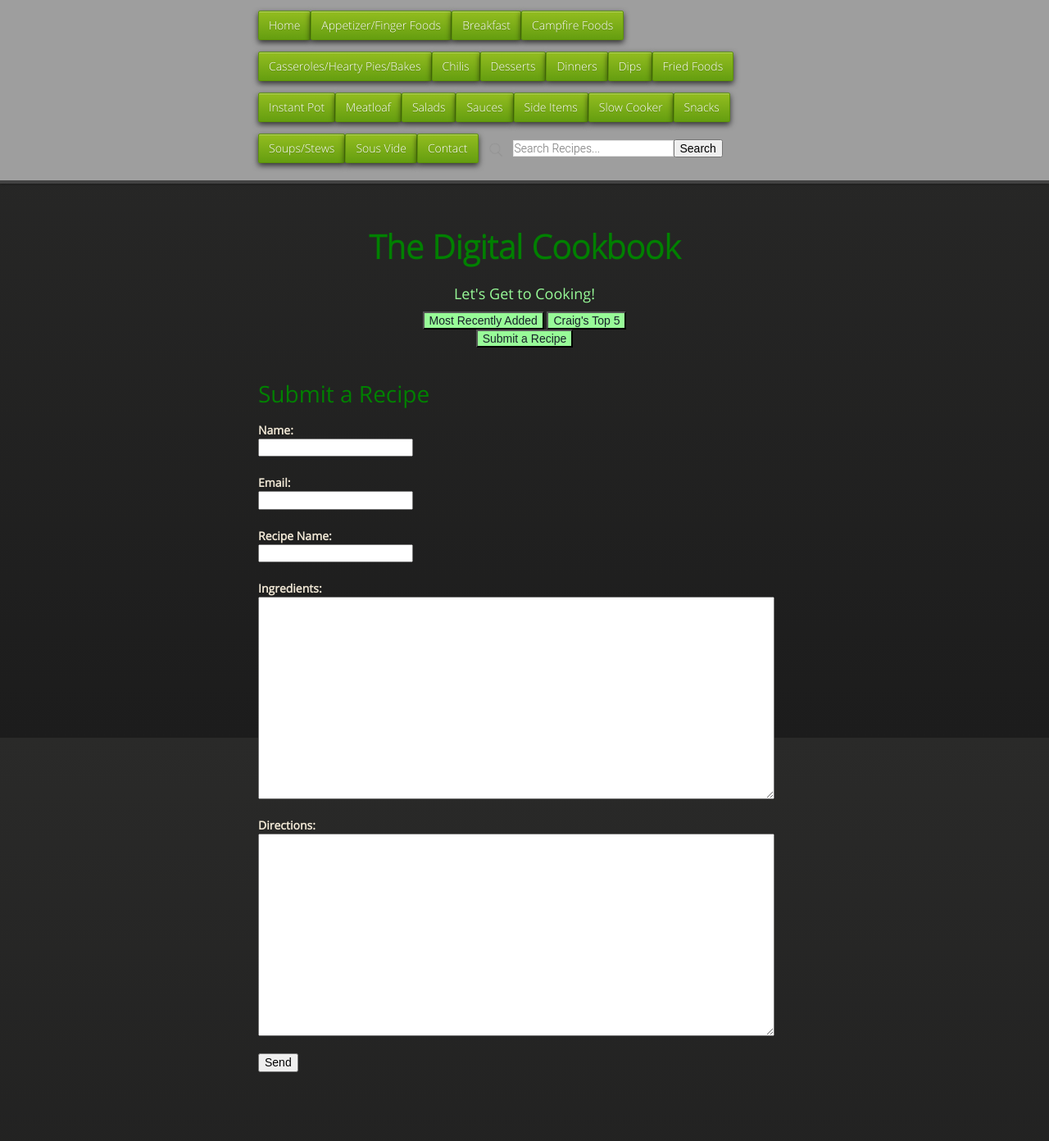
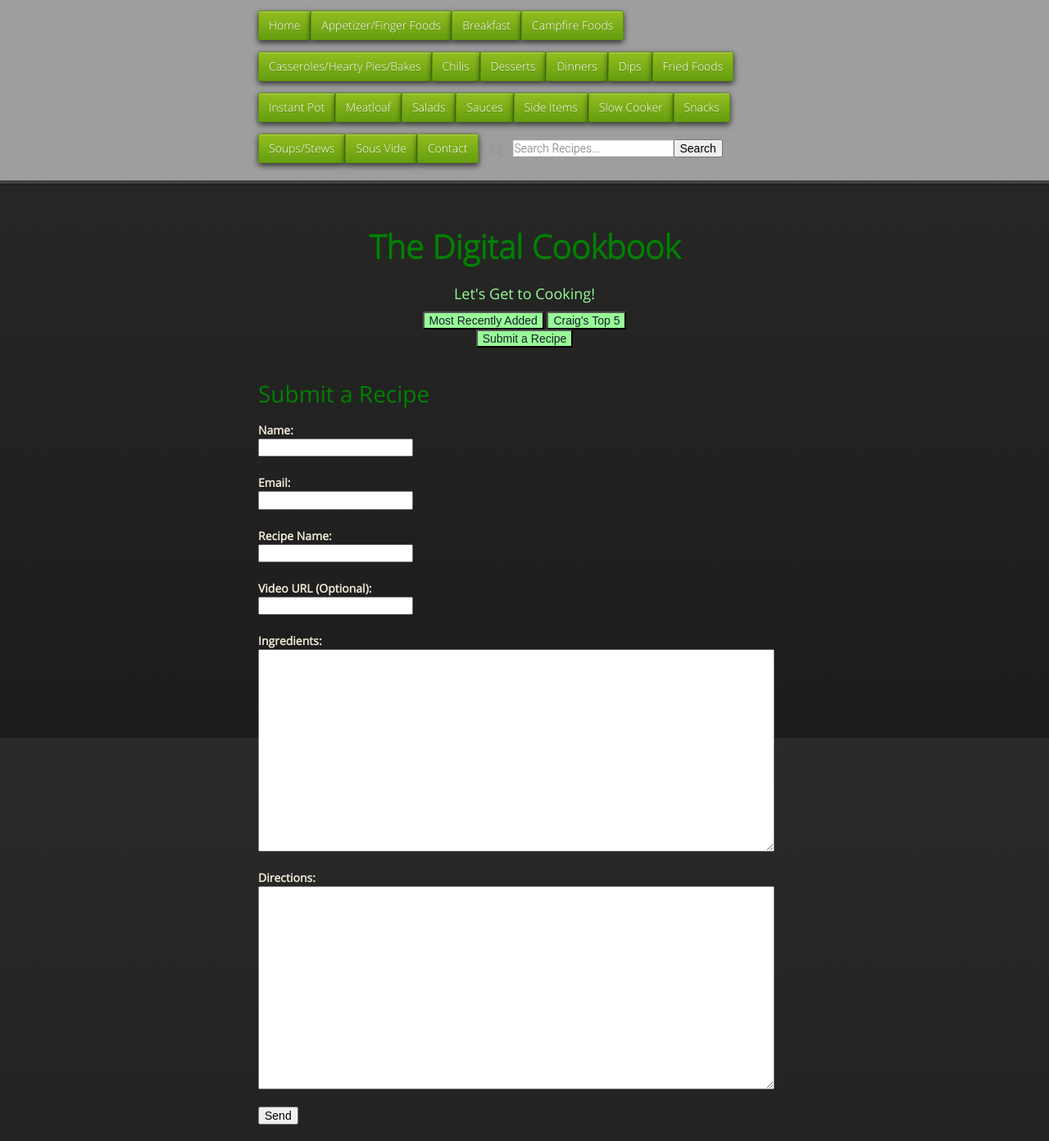
Before and after one commit to cmwillett/TheDigitalCookbook, a Jekyll site: the page built from Contact/SubmitRecipe.md, in a window 1280 px wide. Shown: the whole page at 82% size. Built offline with Jekyll 4.4.1, drawn with Linux system fonts in a browser that asks for light colours; nearby versions of some CDN libraries; before the commit the page ends 1328 px from its top, so only the background shows below that.

Commit message:
Update SubmitRecipe.md

```diff
--- a/Contact/SubmitRecipe.md
+++ b/Contact/SubmitRecipe.md
@@ -10,15 +10,17 @@ tags: submit,recipe,new
     <h1>Submit a Recipe</h1>
     <form id="submitRecipe" action="https://formspree.io/craig.willett@gmail.com" method="POST">
       <b>Name:</b><br/>
-      <input type="text" name="name"><br/><br/>
+      <input type="text" name="Name"><br/><br/>
       <b>Email:</b><br/>
-      <input type="email" name="_replyto"><br/><br/>
+      <input type="email" name="Email"><br/><br/>
       <b>Recipe Name:</b><br/>
-      <input type="text" name="recipeName"><br/><br/>
+      <input type="text" name="RecipeName"><br/><br/>
+      <b>Video URL (Optional):</b><br/>
+      <input type="text" name="VideoUrl"><br/><br/>
       <b>Ingredients:</b><br/>
-      <textarea rows="15" cols="75" name="ingredients"></textarea><br/><br/>
+      <textarea rows="15" cols="75" name="Ingredients"></textarea><br/><br/>
       <b>Directions:</b><br/>
-      <textarea rows="15" cols="75" name="directions"></textarea><br/><br/>
+      <textarea rows="15" cols="75" name="Directions"></textarea><br/><br/>
       <input type="submit" value="Send">
   </form>
   </body>
```
